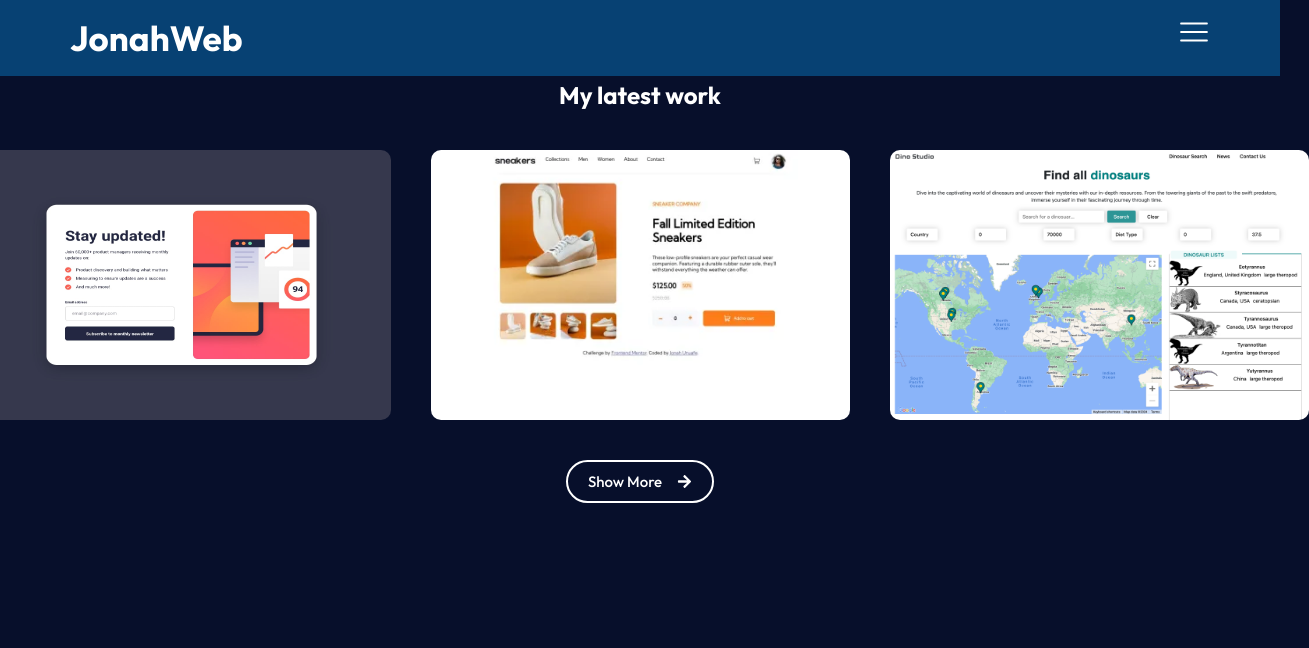
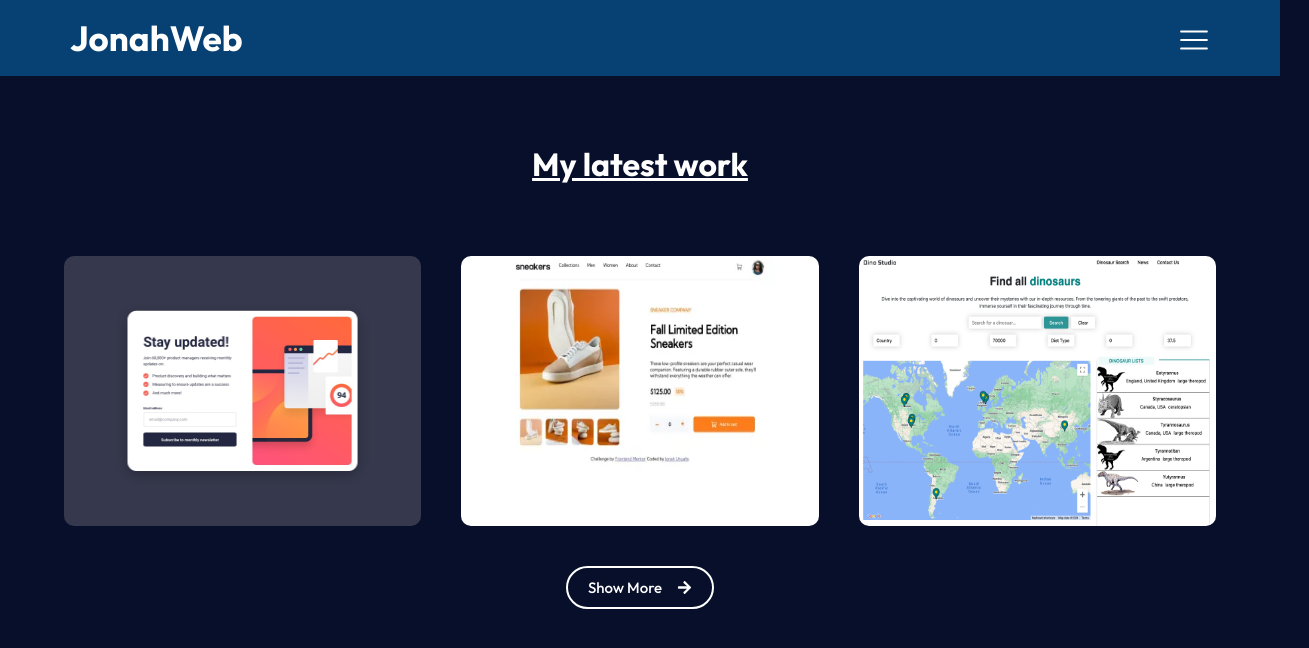
Before and after one commit to jonahunuafe/portfolio-react, a React (Vite) app: page /work in a window 1280 px wide. Shown: the top 648 px of the page, 1309 px wide, since content can reach past the window. Built offline with nearby package versions, Linux system fonts and the light colour scheme.

Commit message:
more styling

```diff
--- a/src/components/About/About.module.css
+++ b/src/components/About/About.module.css
@@ -6,12 +6,14 @@
    gap: 1.5rem;
    width: 90%;
    margin: auto;
-   margin-top: 5rem;
+   margin-top: 4rem;
 }
 
 .aboutTitle h1 {
-   font-size: 1.2em;
+   font-size: 2em;
    font-weight: 600;
+   margin-top: 5rem;
+   text-decoration: underline;
 }
 
 .aboutSection {
@@ -29,6 +31,8 @@
 .aboutLeft img {
    width: 50%;
    border-radius: 100%;
+   margin-top: 1.5rem;
+   margin-bottom: 2rem;
 }
 
 .aboutRight {
--- a/src/components/Author/Author.module.css
+++ b/src/components/Author/Author.module.css
@@ -15,7 +15,7 @@
 }
 
 .AuthorImageContainer img {
-   margin-top: 5rem;
+   margin-top: 9rem;
    width: 50%;
    border-radius: 100%;
 }
@@ -31,6 +31,8 @@
    background-clip: text;
    -webkit-background-clip: text;
    -webkit-text-fill-color: transparent;
+   font-size: 1.52em;
+   font-weight: 600;
 }
 
 .author p {
@@ -85,7 +87,6 @@
 
    .author h1 span {
       font-size: 50px;
-      font-weight: 600;
    }
 
    .author p {
--- a/src/components/Contact/Contact.module.css
+++ b/src/components/Contact/Contact.module.css
@@ -6,10 +6,16 @@
    gap: 2rem;
    width: 90%;
    margin: auto;
-   margin-top: 3rem;
+   margin-top: 4rem;
 }
 
-.contact h1, .contact h2 {
+.contact h1 {
+   font-size: 2em;
+   margin-top: 5rem;
+   text-decoration: underline;
+}
+
+.contact h2 {
    font-size: 1.5em;
    font-weight: 700;
 }
--- a/src/components/MyWork/MyWork.module.css
+++ b/src/components/MyWork/MyWork.module.css
@@ -26,11 +26,14 @@
    gap: 2rem;
    width: 90%;
    margin: auto;
-   margin-top:5rem;
+   margin-top: 4rem;
 }
 
 .myWork h1 {
-   font-size: 1.5em;
+   font-size: 2em;
+   margin-top: 5rem;
+   margin-bottom: 2rem;
+   text-decoration: underline;
 }
 
 .showMore {
@@ -57,7 +60,7 @@
    }
 
    .myWorkContainer img {
-      width: 419px;
+      max-width: 419px;
       height: 270px;
    }
 
--- a/src/components/Navbar/Navbar.module.css
+++ b/src/components/Navbar/Navbar.module.css
@@ -13,6 +13,7 @@
 
 .navbar h1 {
    font-size: 1.8rem;
+   margin-left: 1rem;
 }
 
 .navList {
@@ -59,6 +60,8 @@
 
 .openMobileNav, .closeMobileNav {
    font-size: 1.5rem;
+   margin-right: 1rem;
+   margin-top: 0.5rem;
 }
 
 .closeMobileNav {
@@ -67,6 +70,7 @@
    top: 1.4rem;
    float: right;
 }
+
 
 @media(min-width: 768px) {
    .navbar h1 {
--- a/src/components/Services/Services.module.css
+++ b/src/components/Services/Services.module.css
@@ -11,14 +11,16 @@
 
 .servicesTitle h1 {
    font-weight: 600;
-   font-size: 1.5em;
+   font-size: 2em;
+   margin-top: 4rem;
+   margin-bottom: 2rem;
    text-decoration: underline;
 }
 
 .servicesContainer {
    display: grid;
    grid-template-columns: 1fr;
-   gap: 1.5rem;
+   gap: 2rem;
    margin-bottom: 4rem;
 }
 
```
